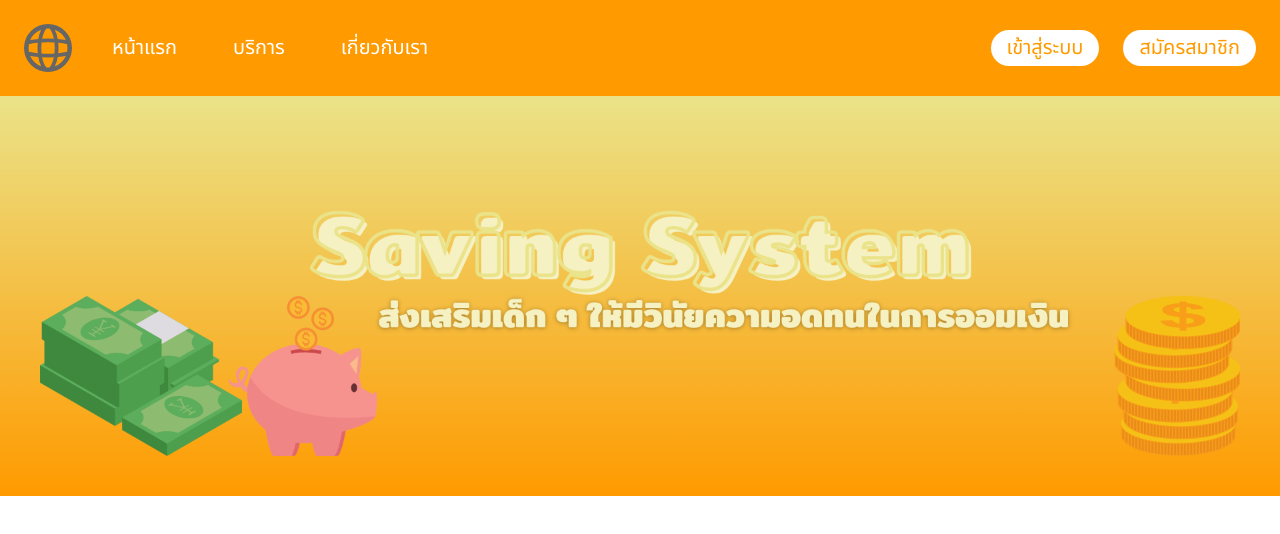
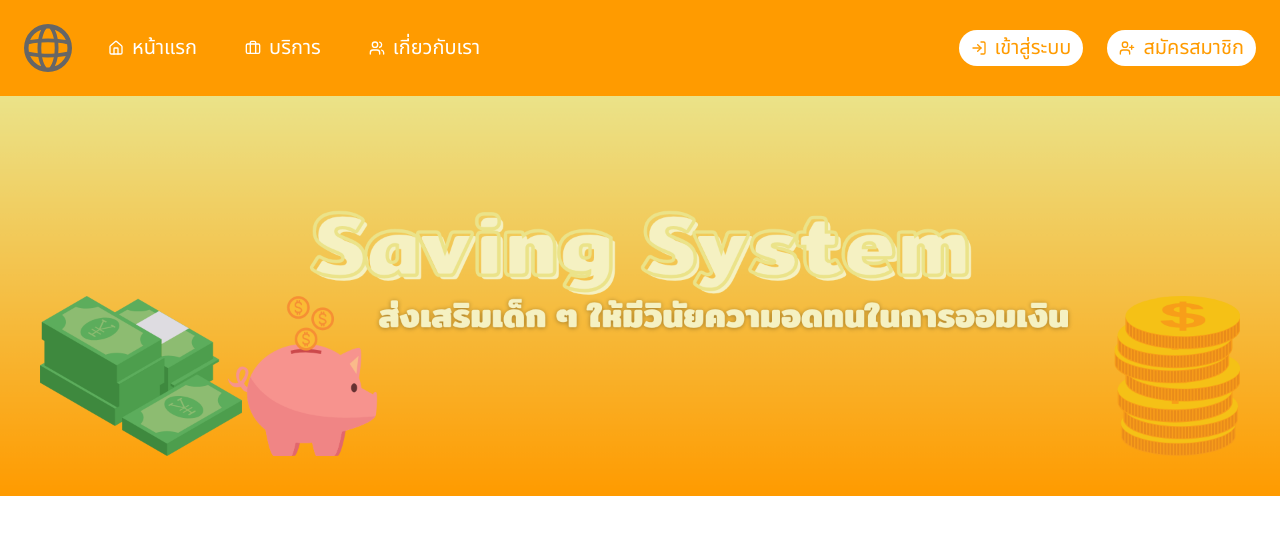
Before and after one commit to warispinyodom/savingsystem, a Next.js app: page / in a window 1280 px wide. Shown: the top 534 px of the page. Built offline with nearby package versions, Linux system fonts and the light colour scheme.

Commit message:
เพิ่ม icon สำหรับหน้า homepage และ ปุ่ม link สำหรับ ไปยังหน้า บริการต่างๆ และ เข้าสู่ระบบ สมัครสมาชิก

```diff
--- a/src/app/component/NavbarGuest.tsx
+++ b/src/app/component/NavbarGuest.tsx
@@ -3,7 +3,7 @@
 import Link from "next/link"
 import { Button } from "@/components/ui/button"
 import { useState } from "react"
-import { Home, Briefcase, Users } from "lucide-react";
+import { Home, Briefcase, Users, LogIn, UserPlus } from "lucide-react";
 
 export default function NavbarGuest() {
 
@@ -23,17 +23,17 @@ export default function NavbarGuest() {
                     </div>
                     <Button asChild variant="link" className="text-xl text-white transition-all duration-300 hover:scale-105">
                         <Link href="/">
-                            หน้าแรก
+                            <Home/>หน้าแรก
                         </Link>
                     </Button>
                     <Button asChild variant="link" className="text-xl text-white transition-all duration-300 hover:scale-105">
                         <Link href="/">
-                            บริการ
+                            <Briefcase/>บริการ
                         </Link>
                     </Button>
                     <Button asChild variant="link" className="text-xl text-white transition-all duration-300 hover:scale-105">
                         <Link href="/">
-                            เกี่ยวกับเรา
+                            <Users/>เกี่ยวกับเรา
                         </Link>
                     </Button>
                 </div>
@@ -41,12 +41,12 @@ export default function NavbarGuest() {
                     {/* เนื้อหาสำหรับปุ่ม login logout */}
                     <Button asChild className="text-xl bg-white text-[#FF9B00] hover:bg-gray-200 rounded-full transition-all duration-300 hover:scale-105">
                         <Link href="/auth/login">
-                            เข้าสู่ระบบ
+                            <LogIn/>เข้าสู่ระบบ
                         </Link>
                     </Button>
                     <Button asChild className="text-xl bg-white text-[#FF9B00] hover:bg-gray-200 rounded-full transition-all duration-300 hover:scale-105">
                         <Link href="/auth/register">
-                            สมัครสมาชิก
+                            <UserPlus/>สมัครสมาชิก
                         </Link>
                     </Button>
                 </div>
@@ -79,12 +79,12 @@ export default function NavbarGuest() {
                                 </Link>
                                 <Button asChild className="shadow-md text-xl bg-white text-[#FF9B00] hover:bg-gray-200 rounded-full transition-all duration-300 hover:scale-105">
                                     <Link href="/auth/login" className="">
-                                        เข้าสู่ระบบ
+                                        <LogIn/>เข้าสู่ระบบ
                                     </Link>
                                 </Button>
                                 <Button asChild className="shadow-md text-xl bg-white text-[#FF9B00] hover:bg-gray-200 rounded-full transition-all duration-300 hover:scale-105">
                                     <Link href="/auth/register" className="">
-                                        สมัครสมาชิก
+                                        <UserPlus/>สมัครสมาชิก
                                     </Link>
                                 </Button>
                             </div>
```
